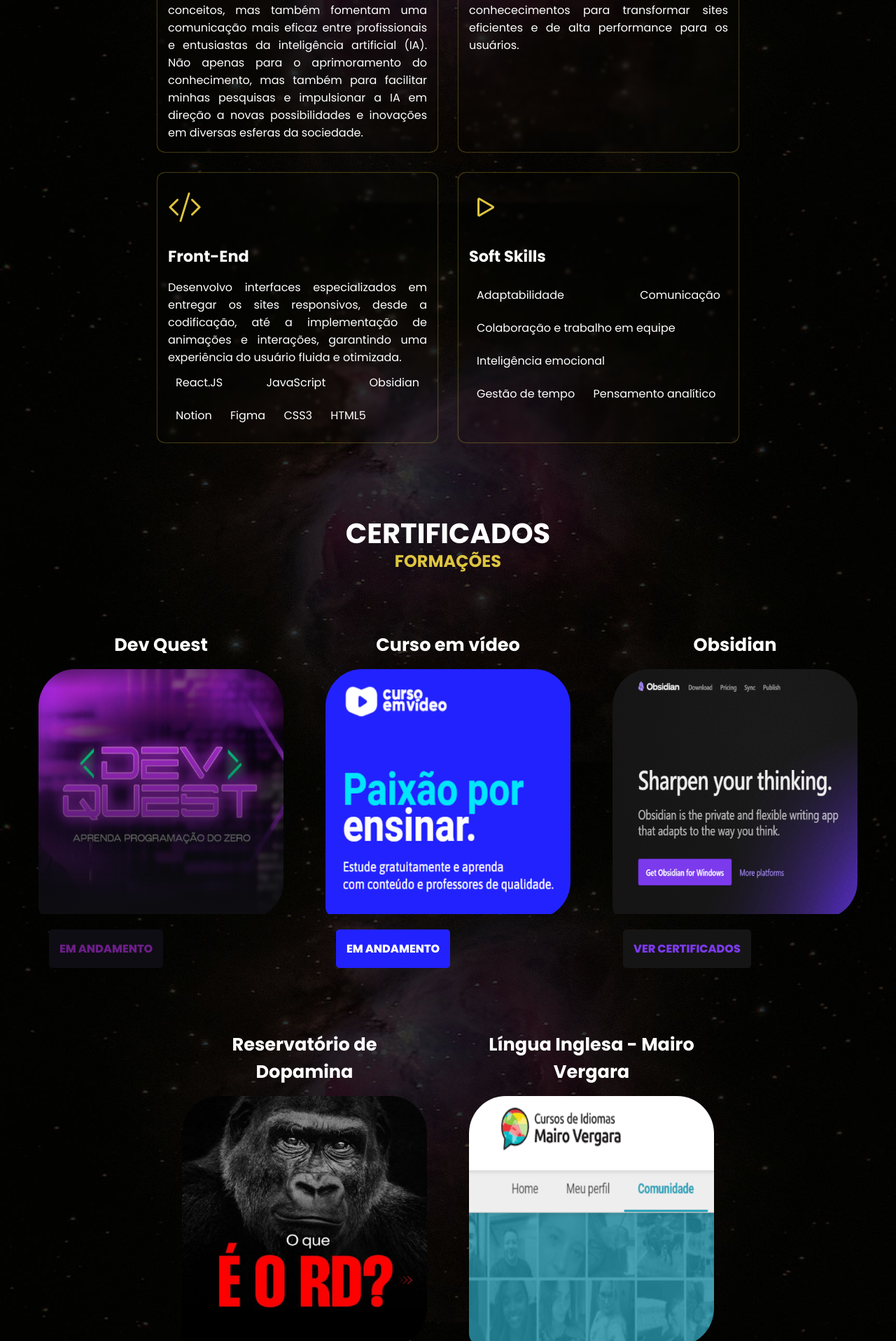
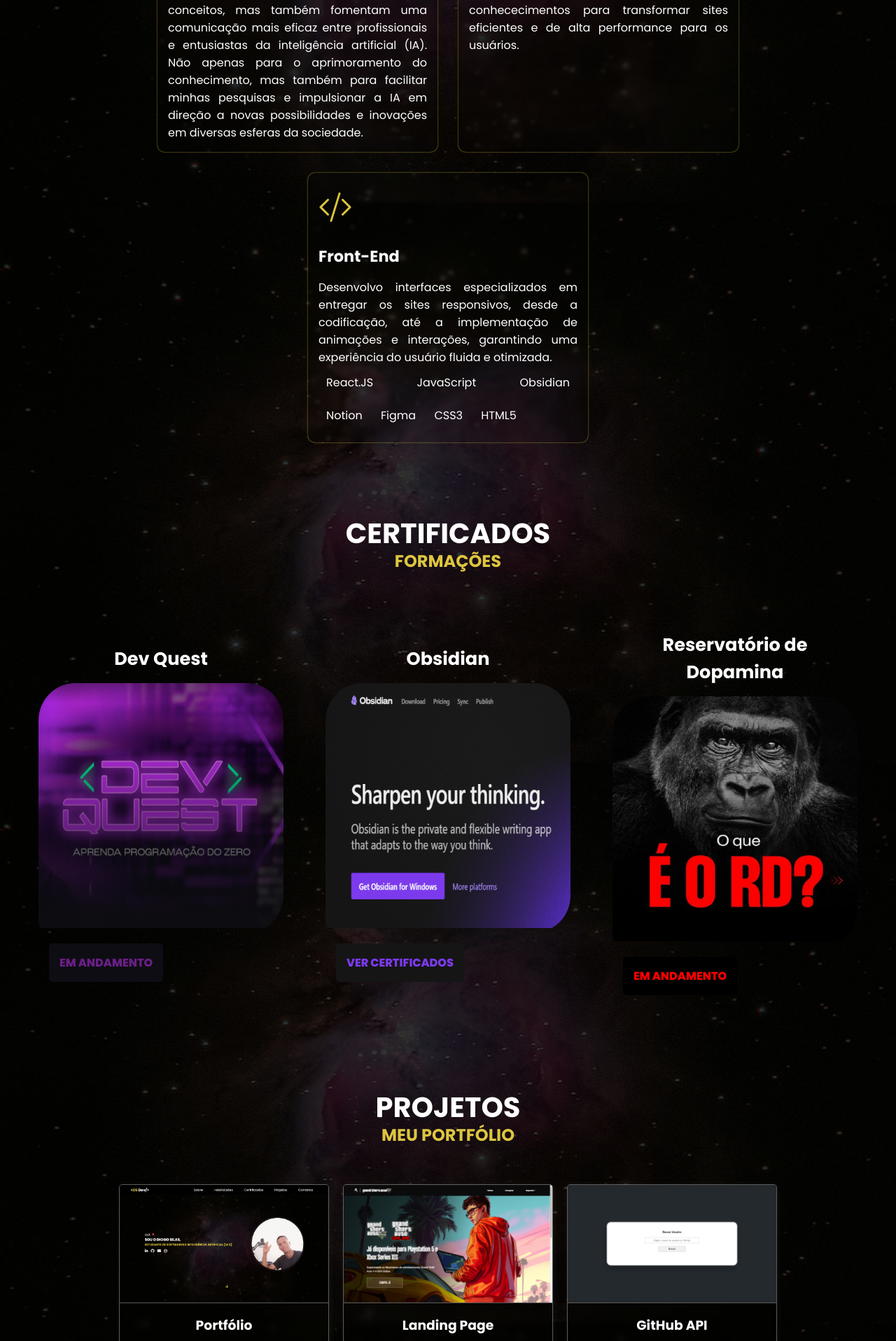
Before and after one commit to DiogoSilas/diogo-silas-portfolio, a PHP site: page / in a window 1280 px wide. Shown: the part 2111-4027 px from the top of the page at 70% size. Run offline with PHP 8.4, Linux system fonts and the light colour scheme.

Commit message:
Melhoria no código.

```diff
--- a/index.html
+++ b/index.html
@@ -162,18 +162,6 @@
             <li>HTML5</li>
           </ul>
         </section>
-        <section class="skill soft-skills">
-          <i class="bi bi-play"></i>
-          <h3>Soft Skills</h3>
-          <ul>
-            <li>Adaptabilidade</li>
-            <li>Comunicação</li>
-            <li>Colaboração e trabalho em equipe</li>
-            <li>Inteligência emocional</li>
-            <li>Gestão de tempo</li>
-            <li>Pensamento analítico</li>
-          </ul>
-        </section>
       </section><!-- Container das Skills -->
     </section><!-- SKILLS - SERVIÇOS -->
 
@@ -194,16 +182,6 @@
         </section><!--certificate-->
 
         <section class="certificate">
-          <h3 class="title-certificate-2">Curso em vídeo</h3>
-          <div>
-            <img src="./assets/images/certificates/curso-em-video.png">
-            <p>Sendo a plataforma em que realizei meus primeiros cursos, o professor Guanabara me acompanhou nos meus primeiros passos, onde foquei em criar uma sólida lógica de programação. Criando conteúdos ricos, direcionados ao iniciante e com metodologia de ensino eficaz, foi aqui que iniciei a minha carreira e desenvolvi minhas primeiras habilidades.</p>
-          </div>
-
-          <a href="#" target="_blank">Em Andamento</a>
-        </section><!--certificate-->
-
-        <section class="certificate">
           <h3 class="title-certificate-3">Obsidian</h3>
           <div>
             <img src="./assets/images/certificates/obsidian.png">
@@ -218,16 +196,6 @@
           <div>
             <img src="./assets/images/certificates/reservatorio-dopamina.png" alt="">
             <p>Em um mundo que parece incentivar apenas comportamentos disfuncionais, como beber em excesso, dormir mal, usar entorpecentes e só reclamar, o RD nada contra a maré e ensina que uma rotina regrada é o melhor caminho para uma vida feliz. Com as nossas aulas, você vai descobrir como não há nada melhor que acordar tranquilo.</p>
-          </div>
-
-          <a href="#" target="_blank">Em andamento</a>
-        </section><!--certificate-->
-
-        <section class="certificate">
-          <h3 class="title-certificate-4">Língua Inglesa - Mairo Vergara</h3>
-          <div>
-            <img src="./assets/images/certificates/ingles-mairo-vergara.png" alt="">
-            <p>No contexto globalizado em que vivemos, o inglês se estabelece como o idioma universal da comunicação, facilitando a troca de conhecimentos, a cooperação internacional e a acessibilidade à vasta gama de recursos globais. No ambiente acadêmico, o inglês abre portas para o acesso a publicações científicas, pesquisas e colaborações internacionais, enriquecendo o aprendizado e fomentando a inovação.</p>
           </div>
 
           <a href="#" target="_blank">Em andamento</a>
--- a/src/css/sections/certificates.css
+++ b/src/css/sections/certificates.css
@@ -72,19 +72,12 @@
     background-color: #0E0D13;
     color: #6B1E87;
 }
+
 .container .certificate:nth-child(2) a {
-    background-color: #2222FF;
-    color: #fff;
-}
-.container .certificate:nth-child(3) a {
     background-color: #151515;
     color: #7C3AED;
 }
-.container .certificate:nth-child(4) a {
+.container .certificate:nth-child(3) a {
     background-color: #000;
     color: #FE0000;
 }
-.container .certificate:nth-child(5) a {
-    background-color: #fff;
-    color: #288193;
-}
```
